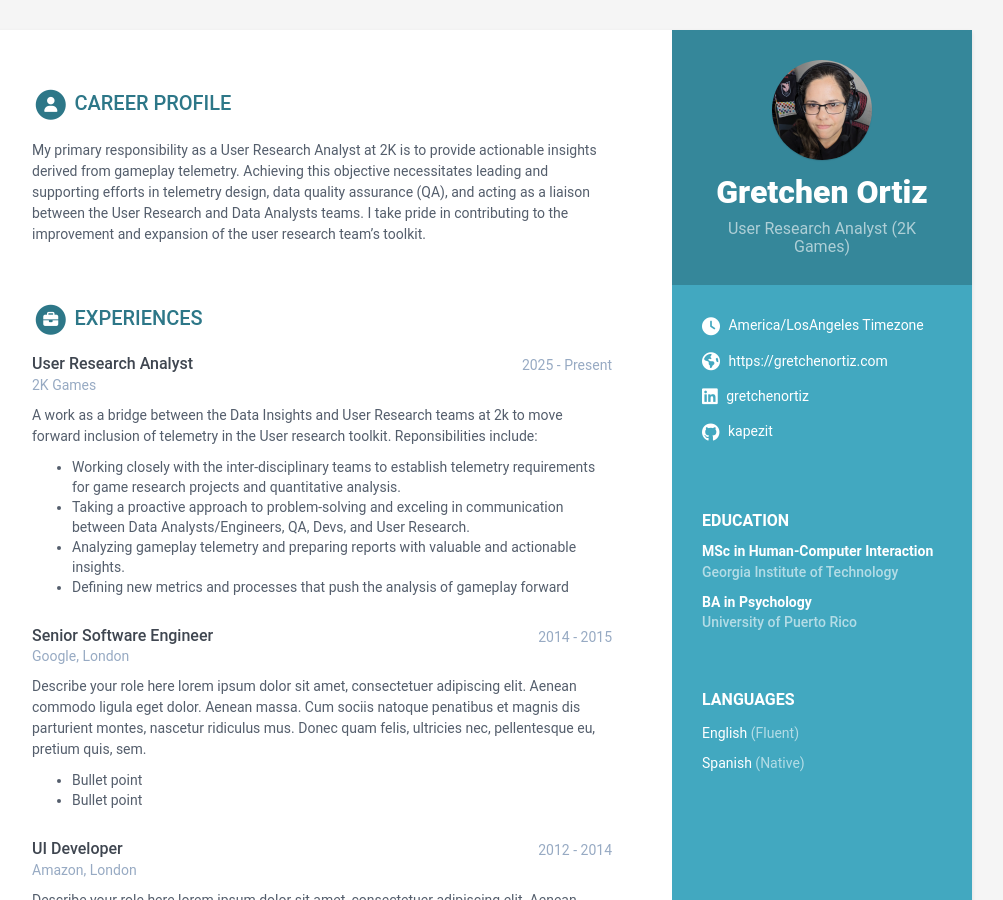
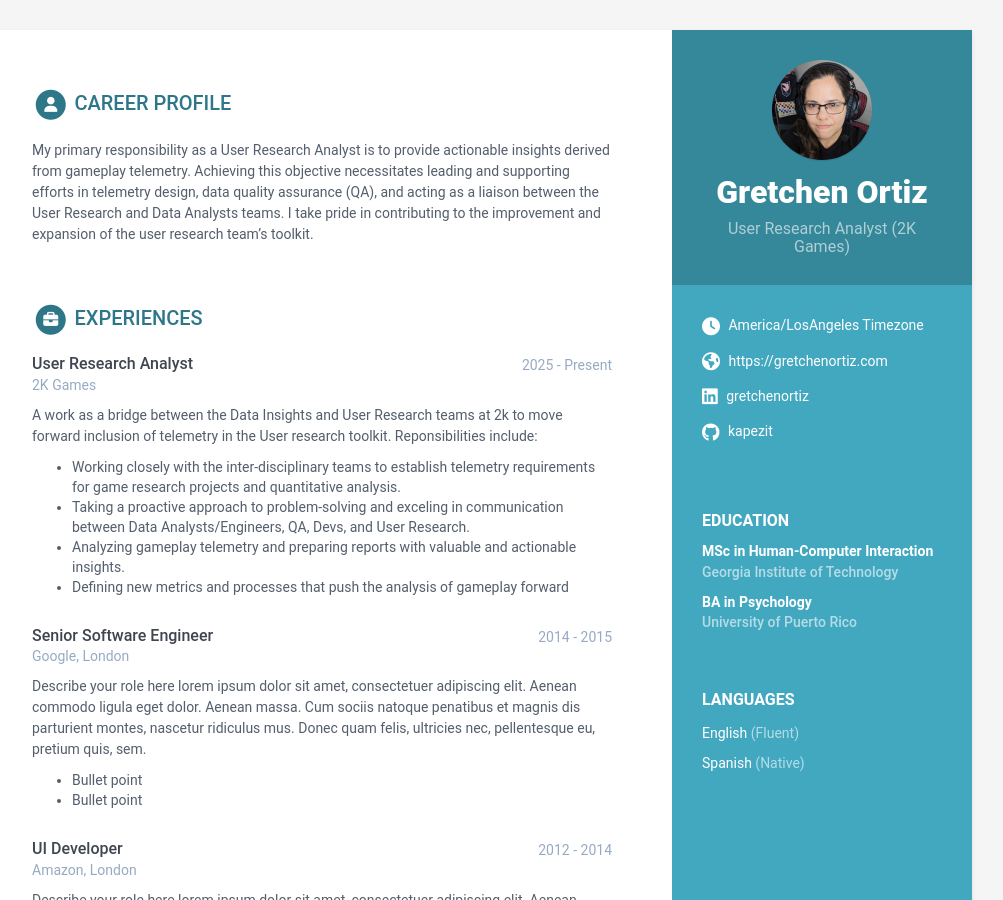
Before and after one commit to kapezit/kapezit.github.io, a Jekyll site: the page built from index.html, in a window 1280 px wide and 900 px high. Shown: the whole window, without its empty margins (168-1171 px from the left). Built offline with Jekyll 4.4.1, drawn with Linux system fonts in a browser that asks for light colours.

```diff
--- a/_data/data.yml
+++ b/_data/data.yml
@@ -54,7 +54,7 @@ sidebar:
 career-profile:
     title: Career Profile
     summary: |
-      My primary responsibility as a User Research Analyst at 2K is to provide
+      My primary responsibility as a User Research Analyst is to provide
       actionable insights derived from gameplay telemetry. Achieving this
       objective necessitates leading and supporting efforts in telemetry design,
       data quality assurance (QA), and acting as a liaison between the User
```
